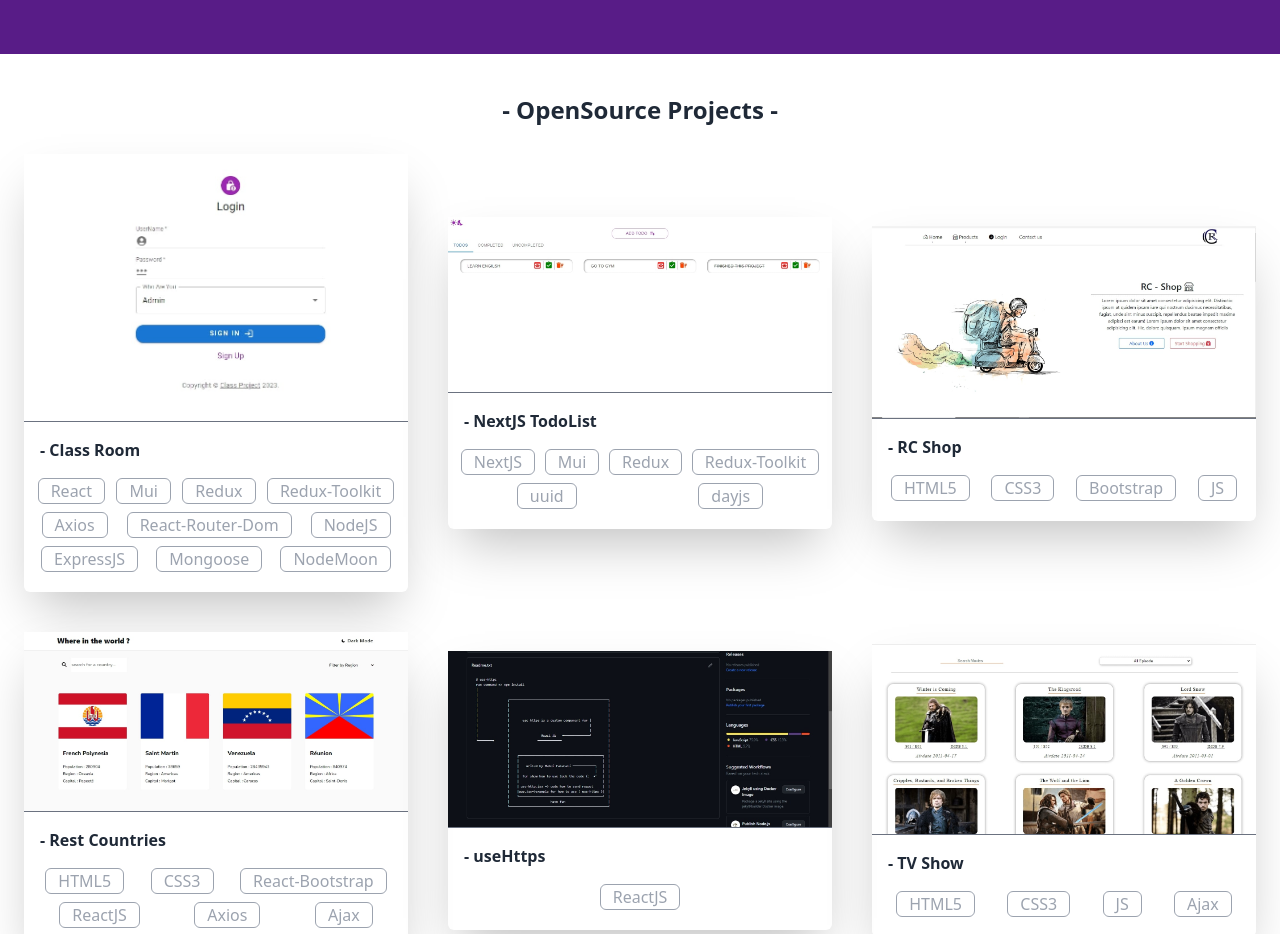
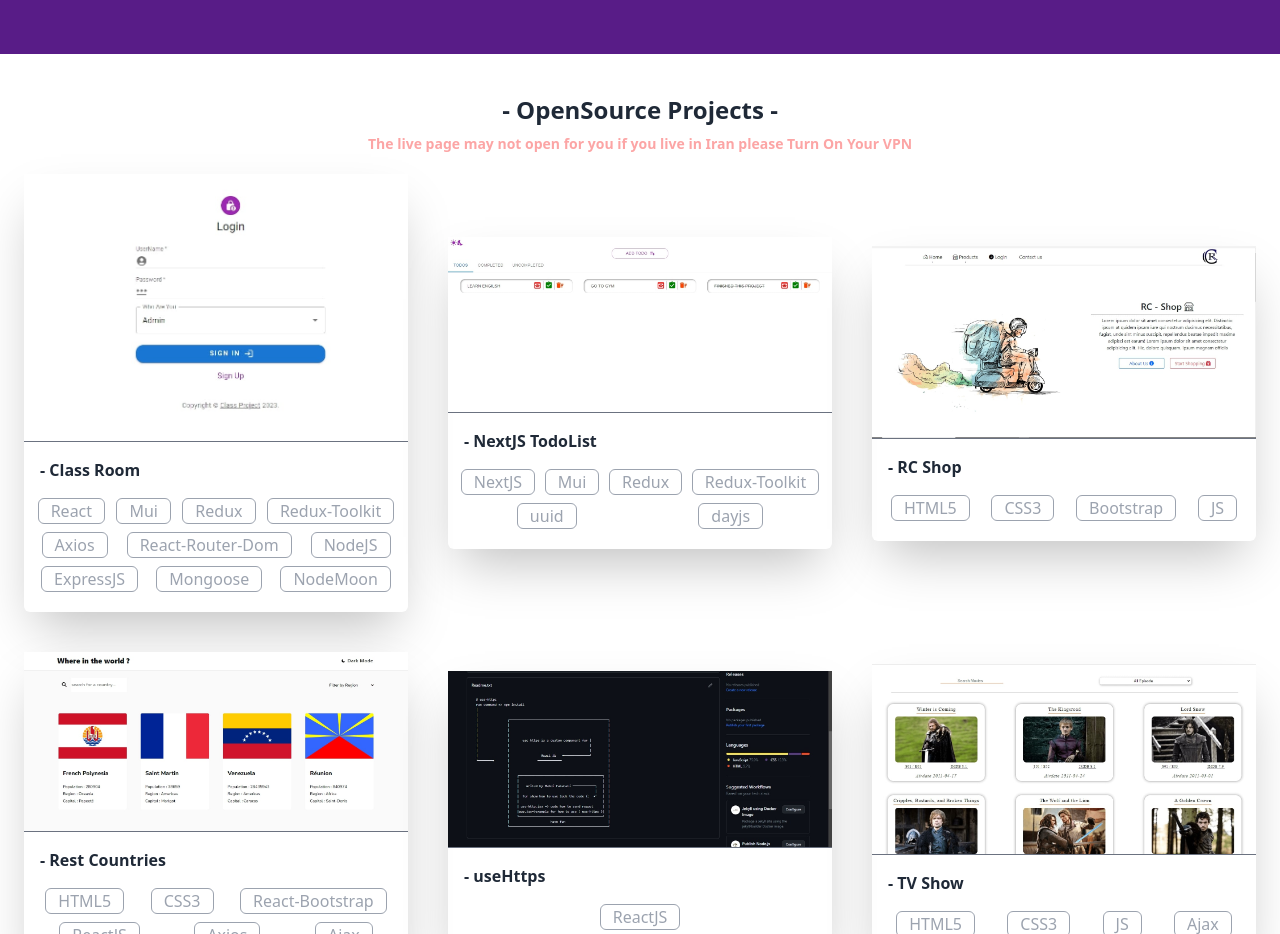
Before and after one commit to Mahdi-Falahati/personalWebsite, a React (Vite) app: page / in a window 1280 px wide. Shown: the part 1782-2716 px from the top of the page. Built offline with nearby package versions, Linux system fonts and the light colour scheme.

Commit message:
add warning

```diff
--- a/src/Components/OpenSourceProjects.jsx
+++ b/src/Components/OpenSourceProjects.jsx
@@ -18,6 +18,10 @@ export default function OpenSourceProjects() {
       >
         - OpenSource Projects -
       </h2>
+      <p className="text-center text-sm font-bold text-red-300">
+        The live page may not open for you if you live in Iran please Turn On
+        Your VPN
+      </p>
       <section className="mx-1 flex justify-around flex-wrap items-center">
         {Cards?.map((item, id) => (
           <Card
```
